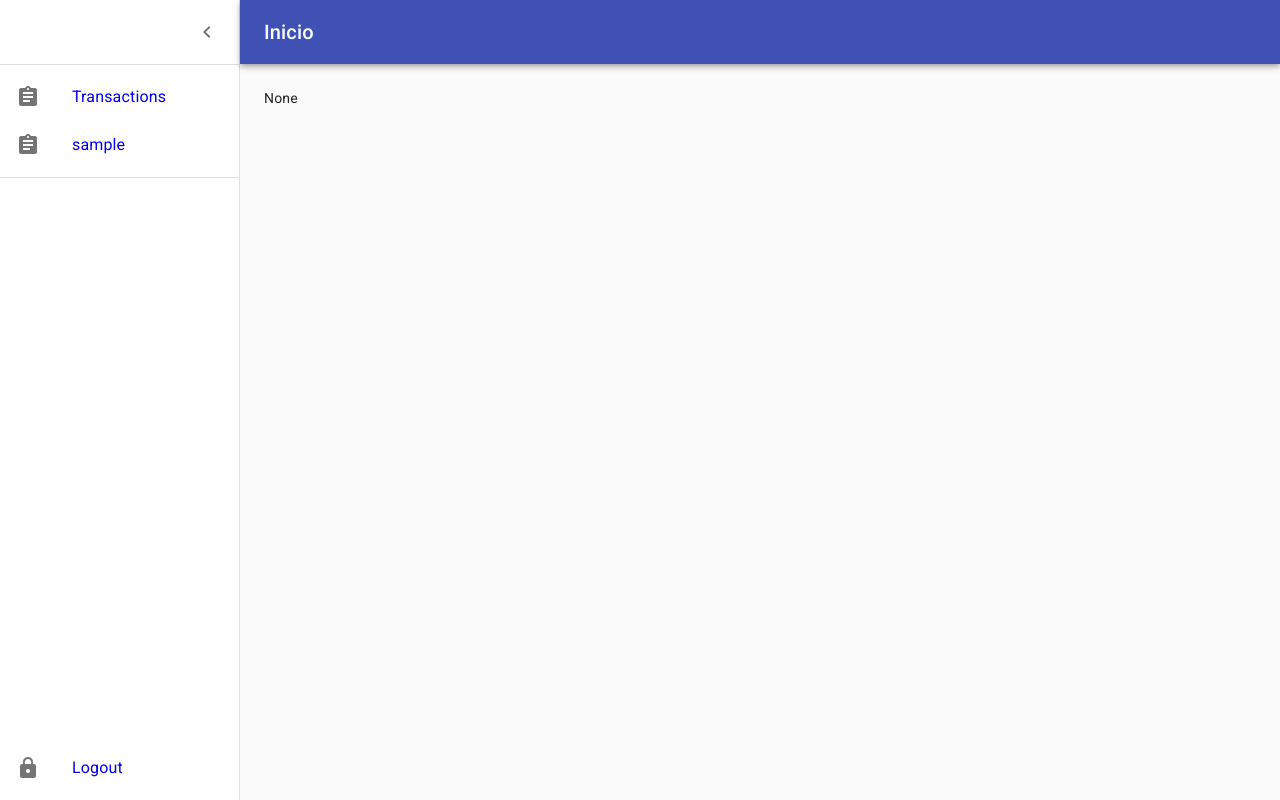
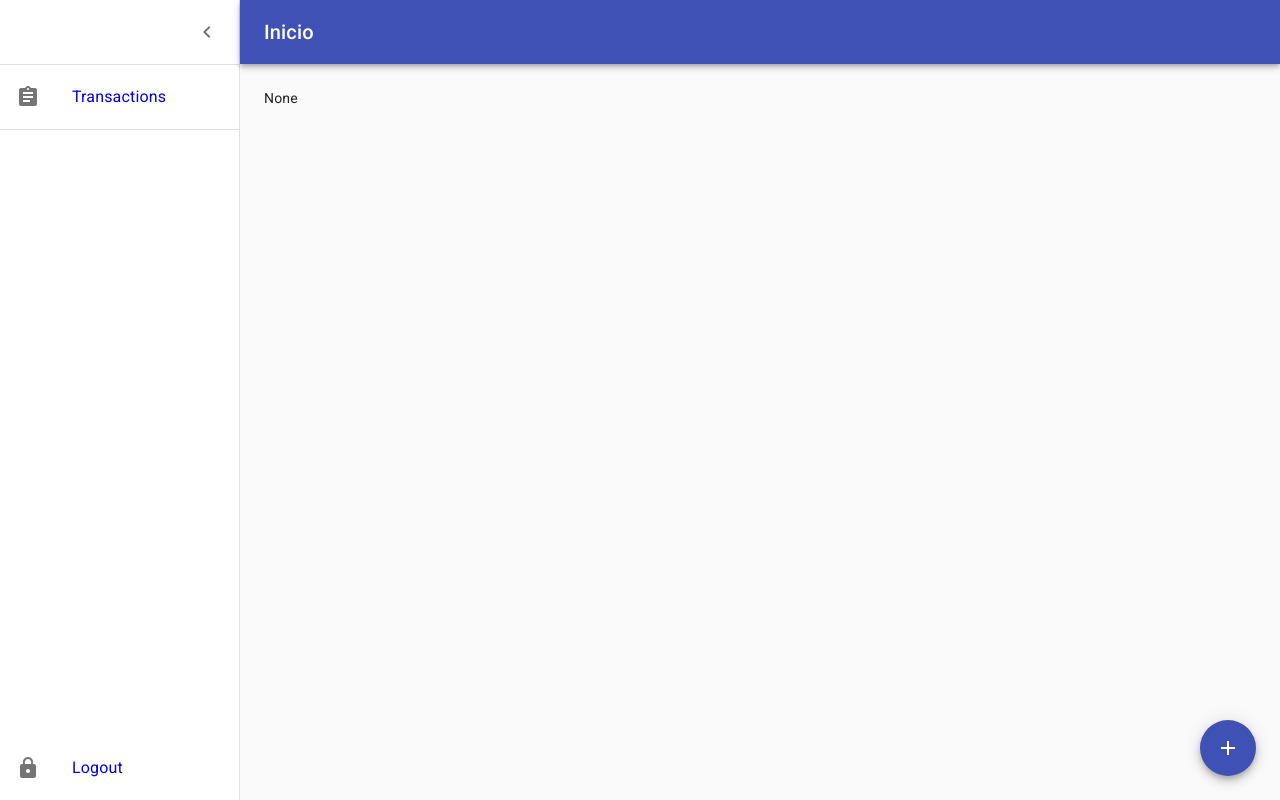
Before and after one commit to GeminiNetSailor/My-Investment-Wallet-API, a React (Create React App) app in the folder frontend/: page / in a window 1280 px wide. Built offline with nearby package versions, Linux system fonts and the light colour scheme; no server answers.

Commit message:
Add "Add buton"

```diff
--- a/frontend/src/components/common/ListItems.jsx
+++ b/frontend/src/components/common/ListItems.jsx
@@ -8,20 +8,20 @@ import { Link } from "react-router-dom";
 
 export const mainListItems = (
 	<div>
-		<Link to='/transactions' style={{textDecoration: `none`}}>
+		{/* <Link to='/transactions' style={{textDecoration: `none`}}>
 			<ListItem button>
 			<ListItemIcon>
 				<AssignmentIcon />
 			</ListItemIcon>
 			<ListItemText primary="Transactions" />
 			</ListItem>
-		</Link>
-		<Link to='/sample' style={{textDecoration: `none`}}>
+		</Link> */}
+		<Link to='/Transactions' style={{textDecoration: `none`}}>
 			<ListItem button>
 			<ListItemIcon>
 				<AssignmentIcon />
 			</ListItemIcon>
-			<ListItemText primary="sample" />
+			<ListItemText primary="Transactions" />
 			</ListItem>
 		</Link>
 		{/* <Link to={prop.path} style={{
--- a/frontend/src/components/common/Panel.jsx
+++ b/frontend/src/components/common/Panel.jsx
@@ -11,13 +11,16 @@ import Typography from '@material-ui/core/Typography';
 import Divider from '@material-ui/core/Divider';
 import IconButton from '@material-ui/core/IconButton';
 import MenuIcon from '@material-ui/icons/Menu';
+import AddIcon from '@material-ui/icons/Add';
 import Lock from '@material-ui/icons/Lock';
 import ChevronLeftIcon from '@material-ui/icons/ChevronLeft';
 import { mainListItems, secondaryListItems } from './ListItems';
+import { Link } from "react-router-dom";
 
 import ListItem from '@material-ui/core/ListItem';
 import ListItemIcon from '@material-ui/core/ListItemIcon';
 import ListItemText from '@material-ui/core/ListItemText';
+import Fab from '@material-ui/core/Fab';
 
 import { Switch, Route } from 'react-router-dom';
 import BaseService from '../../services/baseService';
@@ -100,6 +103,11 @@ const styles = theme => ({
 	h5: {
 		marginBottom: theme.spacing.unit * 2,
 	},
+	fab: {
+		position: 'absolute',
+		bottom: theme.spacing.unit * 3,
+		right: theme.spacing.unit * 3,
+	},
 });
 
 class EmptyComponent extends React.Component {
@@ -112,12 +120,12 @@ class EmptyComponent extends React.Component {
 	}
 	componentDidMount() {
 		this.service.find().then(response => {
-			this.setState({apiResponse:JSON.stringify(response)})
+			this.setState({ apiResponse: JSON.stringify(response) })
 		})
 	}
 	render() {
 		return (
-			<>{ this.state.apiResponse }</>
+			<>{this.state.apiResponse}</>
 		);
 	}
 }
@@ -213,16 +221,21 @@ class Panel extends React.Component {
 							component={EmptyComponent}
 						/>
 						<Route
-							path='/transactions/'
+							path='/new-transaction/'
 							component={Transactions}
 						/>
 						<Route
-							path='/sample/'
+							path='/transactions/'
 							component={EmptyComponent}
 						/>
 						}
 					</Switch>
 				</main>
+				<Link to='/new-transaction' style={{ textDecoration: `none` }}>
+					<Fab aria-label={`Add`} className={classes.fab} color={`primary`}>
+						<AddIcon />
+					</Fab>
+				</Link>
 			</div>
 		);
 	}
```
